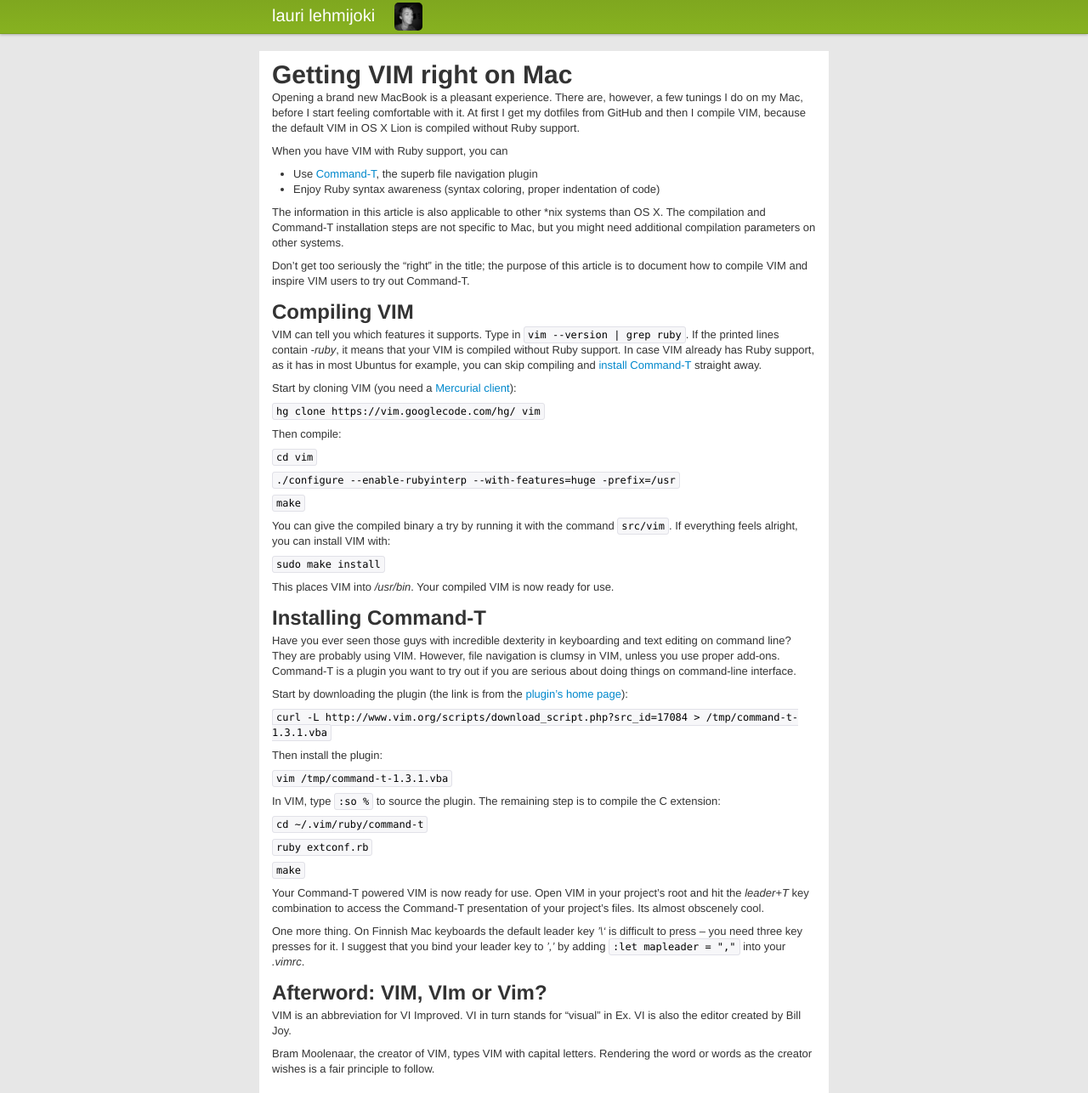
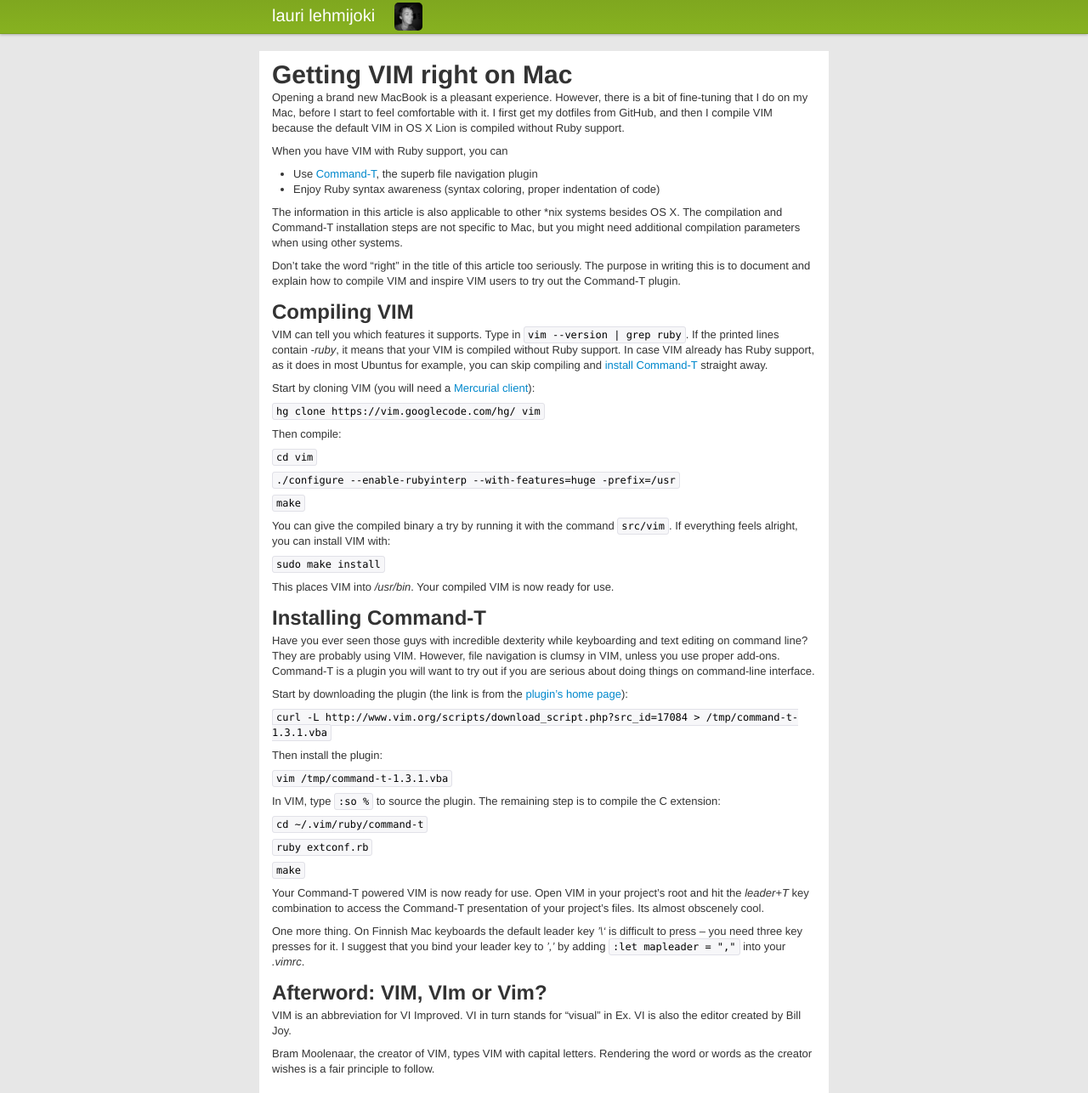
Before and after one commit to laurilehmijoki/lauri.lehmijoki.net, a Jekyll site: the page built from en/nerd/_posts/2012-03-21-getting-vim-right-on-mac.markdown, in a window 1280 px wide and 1286 px high. Shown: the whole window at 85% size. Built offline with Jekyll 4.4.1, drawn with Linux system fonts in a browser that asks for light colours.

Commit message:
corrections on English

```diff
--- a/en/nerd/_posts/2012-03-21-getting-vim-right-on-mac.markdown
+++ b/en/nerd/_posts/2012-03-21-getting-vim-right-on-mac.markdown
@@ -4,22 +4,35 @@ title: Getting VIM right on Mac
 ---
 # {{ page.title }}
 
-Opening a brand new MacBook is a pleasant experience. There are, however, a few tunings I do on my Mac, before I start feeling comfortable with it. At first I get my dotfiles from GitHub and then I compile VIM, because the default VIM in OS X Lion is compiled without Ruby support.
+Opening a brand new MacBook is a pleasant experience. However, there is a bit of
+fine-tuning that I do on my Mac, before I start to feel comfortable with it. I
+first get my dotfiles from GitHub, and then I compile VIM because the default
+VIM in OS X Lion is compiled without Ruby support.
 
 When you have VIM with Ruby support, you can
 
 * Use [Command-T](https://wincent.com/products/command-t), the superb file navigation plugin
 * Enjoy Ruby syntax awareness (syntax coloring, proper indentation of code)
 
-The information in this article is also applicable to other \*nix systems than OS X. The compilation and Command-T installation steps are not specific to Mac, but you might need additional compilation parameters on other systems.
+The information in this article is also applicable to other \*nix systems
+besides OS X. The compilation and Command-T installation steps are not specific
+to Mac, but you might need additional compilation parameters when using other
+systems.
 
-Don't get too seriously the "right" in the title; the purpose of this article is to document how to compile VIM and inspire VIM users to try out Command-T.
+Don't take the word "right" in the title of this article too seriously. The
+purpose in writing this is to document and explain how to compile VIM and
+inspire VIM users to try out the Command-T plugin.
 
 ## Compiling VIM
 
-VIM can tell you which features it supports. Type in `vim --version | grep ruby`. If the printed lines contain _-ruby_, it means that your VIM is compiled without Ruby support. In case VIM already has Ruby support, as it has in most Ubuntus for example, you can skip compiling and [install Command-T](#installing_commandt) straight away.
+VIM can tell you which features it supports. Type in `vim --version | grep
+ruby`. If the printed lines contain _-ruby_, it means that your VIM is compiled
+without Ruby support. In case VIM already has Ruby support, as it does in most
+Ubuntus for example, you can skip compiling and [install
+Command-T](#installing_commandt) straight away.
 
-Start by cloning VIM \(you need a [Mercurial client](http://mercurial.selenic.com/)\):
+Start by cloning VIM \(you will need a [Mercurial
+client](http://mercurial.selenic.com/)\):
 
 `hg clone https://vim.googlecode.com/hg/ vim`
 
@@ -31,7 +44,8 @@ Then compile:
 
 `make`
 
-You can give the compiled binary a try by running it with the command `src/vim`. If everything feels alright, you can install VIM with:
+You can give the compiled binary a try by running it with the command `src/vim`.
+If everything feels alright, you can install VIM with:
 
 `sudo make install`
 
@@ -39,17 +53,24 @@ This places VIM into _/usr/bin_. Your compiled VIM is now ready for use.
 
 ## Installing Command-T
 
-Have you ever seen those guys with incredible dexterity in keyboarding and text editing on command line? They are probably using VIM. However, file navigation is clumsy in VIM, unless you use proper add-ons. Command-T is a plugin you want to try out if you are serious about doing things on command-line interface.
+Have you ever seen those guys with incredible dexterity while keyboarding and
+text editing on command line? They are probably using VIM. However, file
+navigation is clumsy in VIM, unless you use proper add-ons. Command-T is a
+plugin you will want to try out if you are serious about doing things on
+command-line interface.
 
-Start by downloading the plugin \(the link is from the [plugin's home page](http://www.vim.org/scripts/script.php?script_id=3025)\):
+Start by downloading the plugin \(the link is from the [plugin's home
+page](http://www.vim.org/scripts/script.php?script_id=3025)\):
 
-`curl -L http://www.vim.org/scripts/download_script.php?src_id=17084 > /tmp/command-t-1.3.1.vba`
+`curl -L http://www.vim.org/scripts/download_script.php?src_id=17084 >
+/tmp/command-t-1.3.1.vba`
 
 Then install the plugin:
 
 `vim /tmp/command-t-1.3.1.vba`
 
-In VIM, type `:so %` to source the plugin. The remaining step is to compile the C extension:
+In VIM, type `:so %` to source the plugin. The remaining step is to compile the
+C extension:
 
 `cd ~/.vim/ruby/command-t`
 
@@ -57,12 +78,18 @@ In VIM, type `:so %` to source the plugin. The remaining step is to compile the
 
 `make`
 
-Your Command-T powered VIM is now ready for use. Open VIM in your project's root and hit the _leader+T_ key combination to access the Command-T presentation of your project's files. Its almost obscenely cool.
+Your Command-T powered VIM is now ready for use. Open VIM in your project's root
+and hit the _leader+T_ key combination to access the Command-T presentation of
+your project's files. Its almost obscenely cool.
 
-One more thing. On Finnish Mac keyboards the default leader key _'\\'_ is difficult to press – you need three key presses for it. I suggest that you bind your leader key to _','_ by adding `:let mapleader = ","` into your _.vimrc_.
+One more thing. On Finnish Mac keyboards the default leader key _'\\'_ is
+difficult to press – you need three key presses for it. I suggest that you bind
+your leader key to _','_ by adding `:let mapleader = ","` into your _.vimrc_.
 
 ## Afterword: VIM, VIm or Vim?
 
-VIM is an abbreviation for VI Improved. VI in turn stands for "visual" in Ex. VI is also the editor created by Bill Joy.
+VIM is an abbreviation for VI Improved. VI in turn stands for "visual" in Ex. VI
+is also the editor created by Bill Joy.
 
-Bram Moolenaar, the creator of VIM, types VIM with capital letters. Rendering the word or words as the creator wishes is a fair principle to follow.
+Bram Moolenaar, the creator of VIM, types VIM with capital letters. Rendering
+the word or words as the creator wishes is a fair principle to follow.
```
